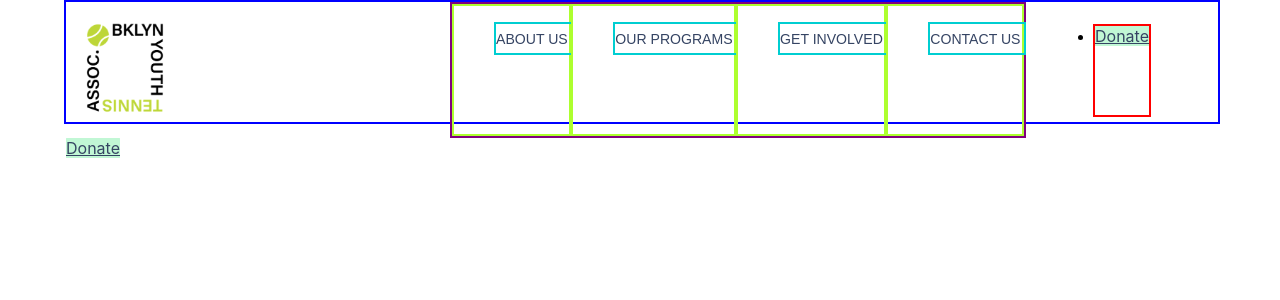
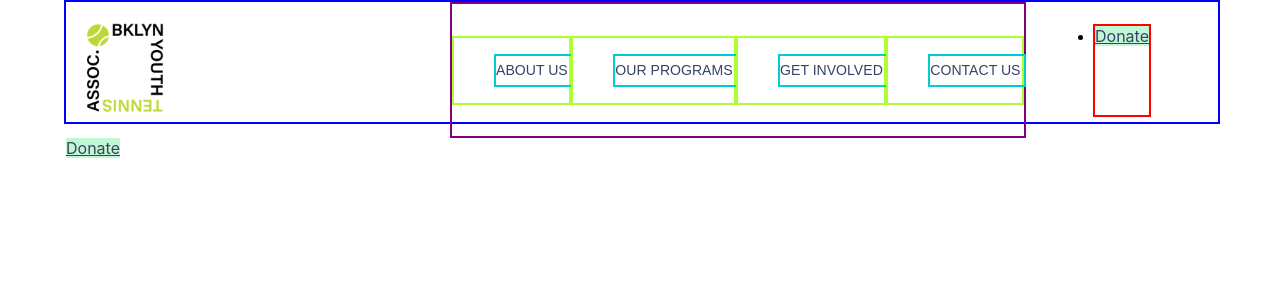
Before and after one commit to BrooklynYouthTennis/BYTA_website, a React (Create React App) app: page / in a window 1280 px wide. Shown: the top 300 px of the page. Built offline with nearby package versions, Linux system fonts and the light colour scheme; a web font is replaced by a local one.

Commit message:
nav update

```diff
--- a/src/Components/Global/Nav/NavBar.css
+++ b/src/Components/Global/Nav/NavBar.css
@@ -54,6 +54,7 @@ grid-template-columns: 2fr 3fr 1fr;
 #navbar-links {
   border: solid greenyellow 2px;
   padding: 0;
+  margin: auto;
 }
 
 
@@ -73,7 +74,7 @@ grid-template-columns: 2fr 3fr 1fr;
 	display: flex;
   align-items: center;
   width: 100%;
-  margin: auto;
+  /* margin: auto; */
 }
 
 .navbarLi:hover:before {
```
